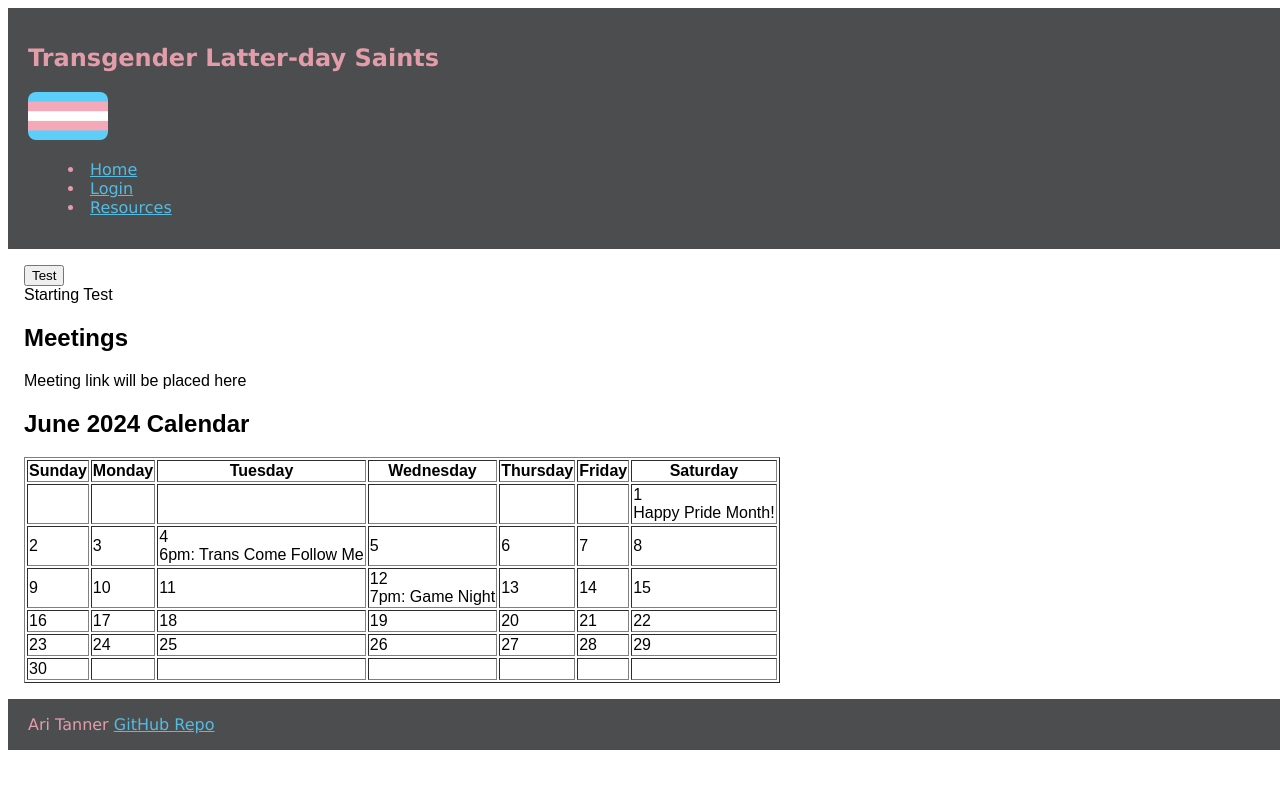
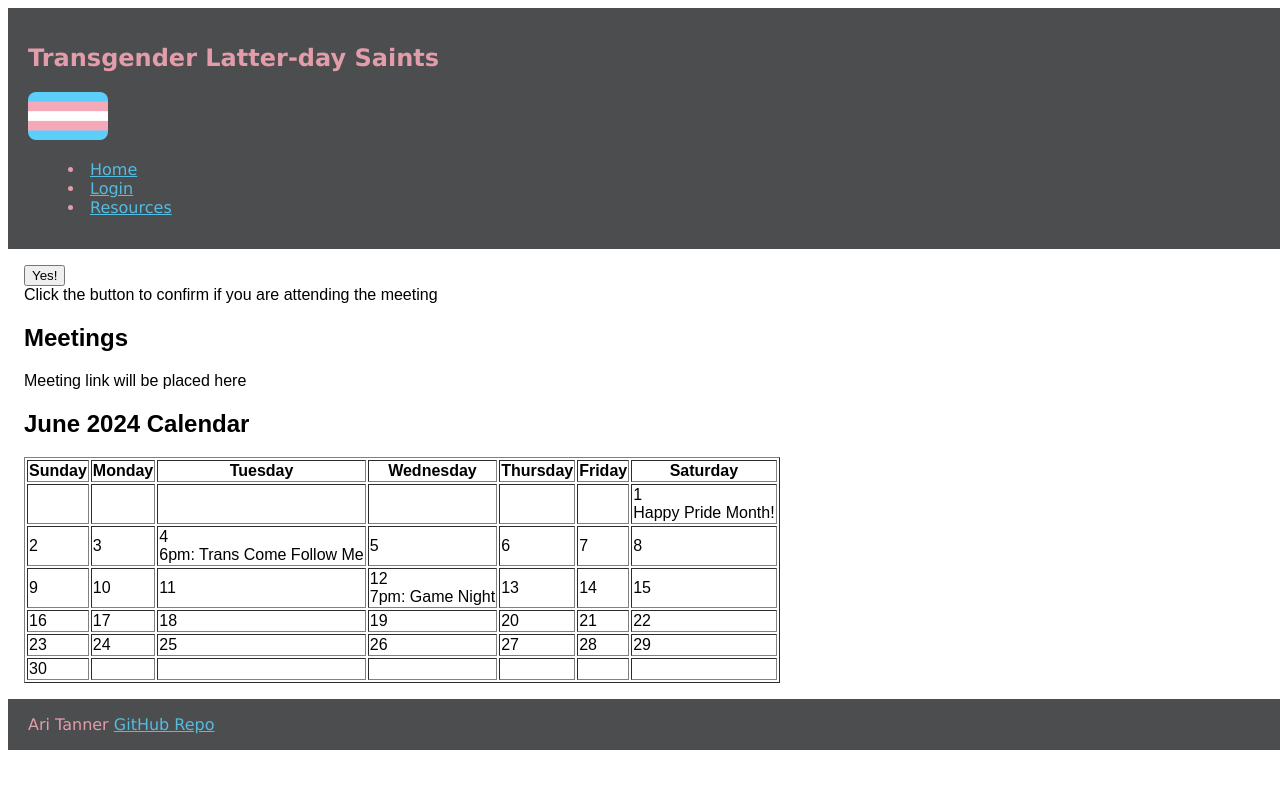
Before and after one commit to QuantumArioso/cs260-startup, a React (Vite) app in the folder vite-startup/: page /meetings in a window 1280 px wide. Shown: the top 788 px of the page. Built offline with nearby package versions, Linux system fonts and the light colour scheme.

Commit message:
made my own button

```diff
--- a/vite-startup/src/login/login.jsx
+++ b/vite-startup/src/login/login.jsx
@@ -2,7 +2,7 @@ import React from 'react';
 import '../app.css';
 import { useNavigate } from 'react-router-dom';
 
-export function Login( userName ) {
+export function Login() {
     const navigate = useNavigate();
 
     const handleSubmit = (event) => {
--- a/vite-startup/src/meetings/meetings.jsx
+++ b/vite-startup/src/meetings/meetings.jsx
@@ -3,23 +3,23 @@ import '../app.css';
 import { Button } from 'react-bootstrap';
 
 export function Meetings() {
-  const [teststuff, setTeststuff] = React.useState('Starting Test');
+  const [not_clicked, clicked] = React.useState('Click the button to confirm if you are attending the meeting');
 
-  function handleClick() {
+  function meetingAttendance() {
     console.log('Button clicked');
-    fetch('/api/test')
+    fetch('/api/attending')
         .then((response) => response.json())
-        .then((testing) => {
-            console.log(testing);
-            console.log(testing.test);
-            setTeststuff(testing.test);
+        .then((attendance) => {
+            console.log(attendance);
+            console.log(attendance.attending);
+            clicked(attendance.attending);
         });
     }
 
   return (
     <main>
-        <Button onClick={handleClick}>Test</Button>
-        <div> {teststuff} </div>
+        <Button onClick={meetingAttendance}>Yes!</Button>
+        <div> {not_clicked} </div>
         {/* Websocket will be used on this page to update the link and calendar events in real time from the users with those permissions
         This page will store the calendar events in the database */}
         <section>
```
Also changed, not shown: 1 other file (tests, documents, lock files or other folders).
